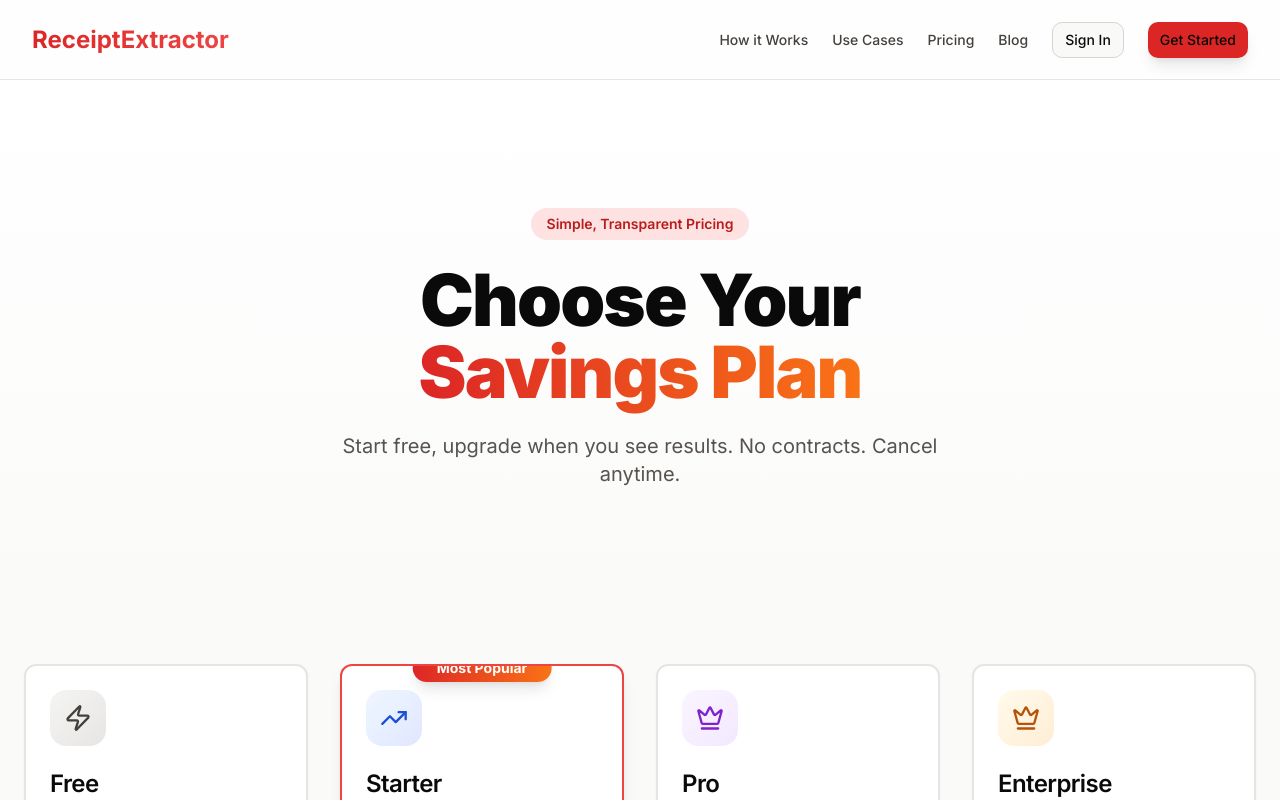
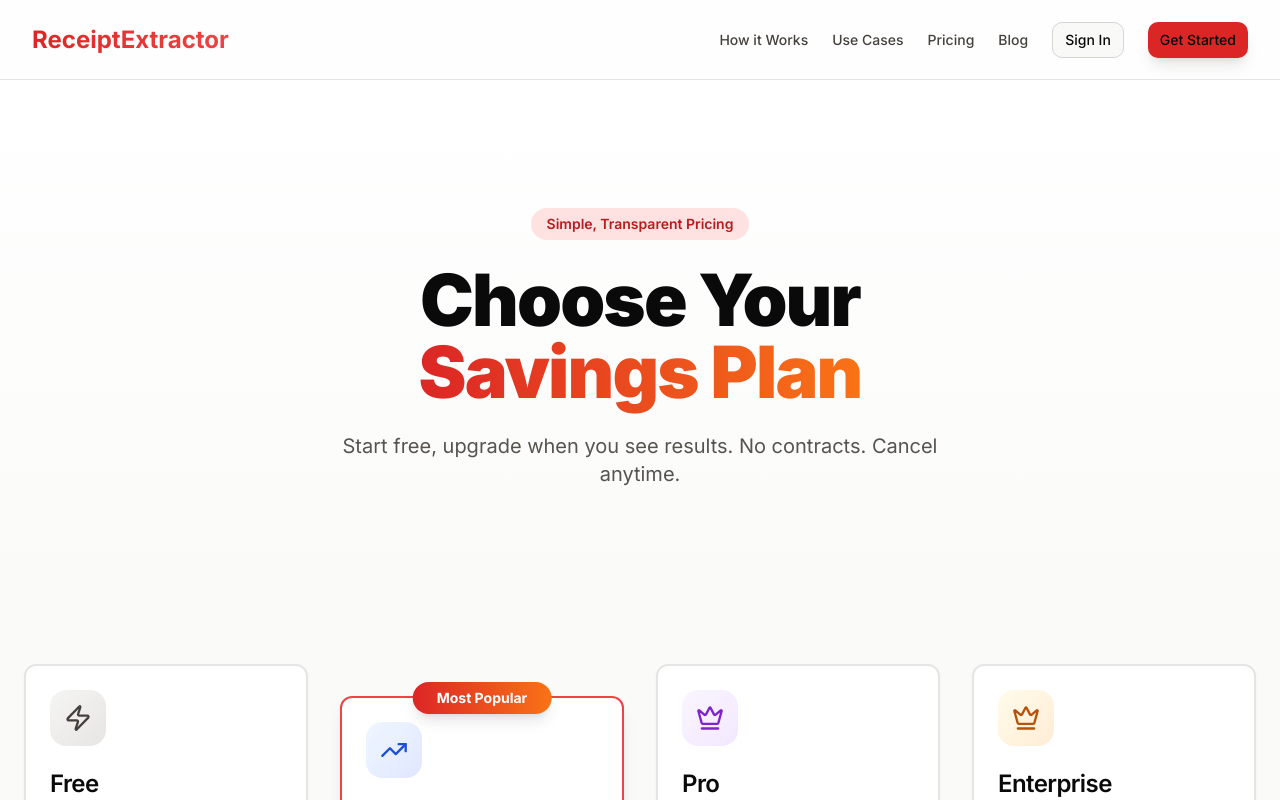
Before and after one commit to soxoa/receiptextractor, a Next.js app in the folder frontend/: page /pricing in a window 1280 px wide. Shown: the top 800 px of the page. Built offline with nearby package versions, Linux system fonts and the light colour scheme.

Commit message:
Update all remaining pages to use red branding

```diff
--- a/frontend/src/app/blog/10-ways-vendors-overcharge/page.tsx
+++ b/frontend/src/app/blog/10-ways-vendors-overcharge/page.tsx
@@ -17,7 +17,7 @@
     <div className="flex flex-col min-h-screen">
       <header className="px-4 lg:px-6 h-16 flex items-center border-b">
         <Link className="flex items-center justify-center" href="/">
-          <span className="font-bold text-2xl bg-gradient-to-r from-purple-600 to-pink-600 bg-clip-text text-transparent">
+          <span className="font-bold text-2xl bg-gradient-to-r from-red-600 to-red-500 bg-clip-text text-transparent">
             ReceiptExtractor
           </span>
         </Link>
--- a/frontend/src/app/blog/page.tsx
+++ b/frontend/src/app/blog/page.tsx
@@ -74,7 +74,7 @@
     <div className="flex flex-col min-h-screen">
       <header className="px-4 lg:px-6 h-16 flex items-center border-b">
         <Link className="flex items-center justify-center" href="/">
-          <span className="font-bold text-2xl bg-gradient-to-r from-purple-600 to-pink-600 bg-clip-text text-transparent">
+          <span className="font-bold text-2xl bg-gradient-to-r from-red-600 to-red-500 bg-clip-text text-transparent">
             ReceiptExtractor
           </span>
         </Link>
--- a/frontend/src/app/faq/page.tsx
+++ b/frontend/src/app/faq/page.tsx
@@ -154,7 +154,7 @@
       {/* Header */}
       <header className="px-4 lg:px-6 h-16 flex items-center border-b">
         <Link className="flex items-center justify-center" href="/">
-          <span className="font-bold text-2xl bg-gradient-to-r from-purple-600 to-pink-600 bg-clip-text text-transparent">
+          <span className="font-bold text-2xl bg-gradient-to-r from-red-600 to-red-500 bg-clip-text text-transparent">
             ReceiptExtractor
           </span>
         </Link>
--- a/frontend/src/app/how-it-works/page.tsx
+++ b/frontend/src/app/how-it-works/page.tsx
@@ -61,7 +61,7 @@
       {/* Header */}
       <header className="px-4 lg:px-6 h-16 flex items-center border-b">
         <Link className="flex items-center justify-center" href="/">
-          <span className="font-bold text-2xl bg-gradient-to-r from-purple-600 to-pink-600 bg-clip-text text-transparent">
+          <span className="font-bold text-2xl bg-gradient-to-r from-red-600 to-red-500 bg-clip-text text-transparent">
             ReceiptExtractor
           </span>
         </Link>
@@ -94,7 +94,7 @@
                 return (
                   <div key={step.number} className="flex flex-col md:flex-row gap-8 items-start">
                     <div className="flex-shrink-0">
-                      <div className="w-20 h-20 rounded-full bg-gradient-to-r from-purple-600 to-pink-600 flex items-center justify-center text-white text-3xl font-bold">
+                      <div className="w-20 h-20 rounded-full bg-gradient-to-r from-red-600 to-red-500 flex items-center justify-center text-white text-3xl font-bold">
                         {step.number}
                       </div>
                     </div>
--- a/frontend/src/app/pricing/page.tsx
+++ b/frontend/src/app/pricing/page.tsx
@@ -135,12 +135,12 @@
                   transition={{ delay: idx * 0.1 }}
                 >
                   <Card
-                    className={`relative overflow-hidden hover:shadow-2xl transition-all duration-300 hover:-translate-y-2 h-full ${
-                      plan.popular ? "border-2 border-red-500 shadow-lg" : "border-2 border-stone-200"
+                    className={`relative hover:shadow-2xl transition-all duration-300 hover:-translate-y-2 h-full ${
+                      plan.popular ? "border-2 border-red-500 shadow-lg mt-8" : "border-2 border-stone-200"
                     }`}
                   >
                     {plan.popular && (
-                      <div className="absolute -top-3 left-1/2 -translate-x-1/2 bg-gradient-to-r from-red-600 to-orange-500 text-white px-6 py-1 rounded-full text-sm font-bold shadow-lg">
+                      <div className="absolute -top-4 left-1/2 -translate-x-1/2 bg-gradient-to-r from-red-600 to-orange-500 text-white px-6 py-1.5 rounded-full text-sm font-bold shadow-lg z-10">
                         Most Popular
                       </div>
                     )}
--- a/frontend/src/app/privacy/page.tsx
+++ b/frontend/src/app/privacy/page.tsx
@@ -13,7 +13,7 @@
     <div className="flex flex-col min-h-screen">
       <header className="px-4 lg:px-6 h-16 flex items-center border-b">
         <Link className="flex items-center justify-center" href="/">
-          <span className="font-bold text-2xl bg-gradient-to-r from-purple-600 to-pink-600 bg-clip-text text-transparent">
+          <span className="font-bold text-2xl bg-gradient-to-r from-red-600 to-red-500 bg-clip-text text-transparent">
             ReceiptExtractor
           </span>
         </Link>
--- a/frontend/src/app/terms/page.tsx
+++ b/frontend/src/app/terms/page.tsx
@@ -13,7 +13,7 @@
     <div className="flex flex-col min-h-screen">
       <header className="px-4 lg:px-6 h-16 flex items-center border-b">
         <Link className="flex items-center justify-center" href="/">
-          <span className="font-bold text-2xl bg-gradient-to-r from-purple-600 to-pink-600 bg-clip-text text-transparent">
+          <span className="font-bold text-2xl bg-gradient-to-r from-red-600 to-red-500 bg-clip-text text-transparent">
             ReceiptExtractor
           </span>
         </Link>
--- a/frontend/src/app/use-cases/page.tsx
+++ b/frontend/src/app/use-cases/page.tsx
@@ -99,7 +99,7 @@
       {/* Header */}
       <header className="px-4 lg:px-6 h-16 flex items-center border-b">
         <Link className="flex items-center justify-center" href="/">
-          <span className="font-bold text-2xl bg-gradient-to-r from-purple-600 to-pink-600 bg-clip-text text-transparent">
+          <span className="font-bold text-2xl bg-gradient-to-r from-red-600 to-red-500 bg-clip-text text-transparent">
             ReceiptExtractor
           </span>
         </Link>
@@ -185,7 +185,7 @@
         </section>
 
         {/* CTA */}
-        <section className="w-full py-12 md:py-24 bg-gradient-to-r from-purple-600 to-pink-600">
+        <section className="w-full py-12 md:py-24 bg-gradient-to-r from-red-600 to-red-500">
           <div className="container px-4 md:px-6 mx-auto text-center">
             <h2 className="text-3xl font-bold text-white mb-4">Your Industry. Your Savings.</h2>
             <p className="text-xl text-purple-100 mb-8 max-w-2xl mx-auto">
```
